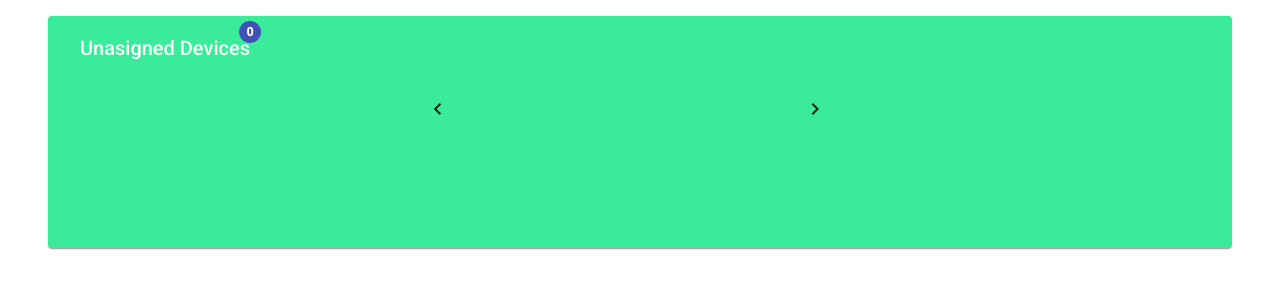
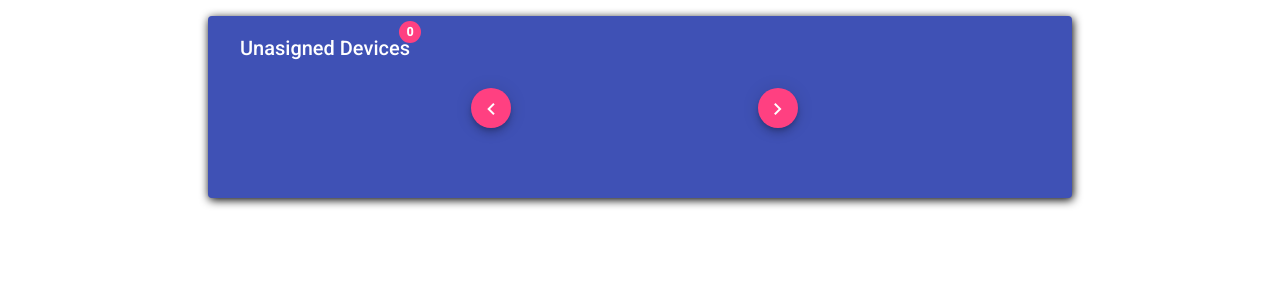
Before and after one commit to al375840/Sistema_domotico, an Angular app in the folder Cliente/: page / in a window 1280 px wide. Shown: the top 300 px of the page. Built offline with nearby package versions, Linux system fonts and the light colour scheme; what cdk-drag-scroll would draw is missing.

Commit message:
mejorando vista unasigned

```diff
--- a/Cliente/src/app/devices/unasign-list/unasign-list.component.css
+++ b/Cliente/src/app/devices/unasign-list/unasign-list.component.css
@@ -1,14 +1,26 @@
 
 .mycard{
-  width: 90%;
-  height: 25%;
+  width: 65%;
+  height: 150px;
   margin-top: 1rem;
-  background-color:#3aec99;
+  background-color:#3F51B5;
   justify-content: center;
   align-items: center;
   margin-left: auto;
   margin-right: auto;
-  border: 2cm;
+  /*border: 5px solid #4885ed;
+  box-shadow: 1px 2px 10px 0 #4885ed;*/
+  box-shadow: 1px 2px 10px 0 black;
+}
+
+.device {
+  margin-top: 10px;
+  transform: scale(2);
+}
+
+.label {
+  margin-top: 10px;
+  font-size: 16pt;
 }
 
 .tittle{
@@ -35,13 +47,13 @@
     max-width: 95%;
     margin: 0px 15%;
     scroll-behavior: smooth;
-    background-color:#3aec99;
+    background-color:#3F51B5;
 }
 
 .unasigned-box {
 
-    width: 70px;
-    height: 70px;
+    width: 80px;
+    height: 80px;
     border-right: none;
     border: solid 1px #ccc;
     border-radius: 5px;
@@ -53,7 +65,7 @@
     margin: 5px 0px;
     text-align: center;
     display: inline-block;
-    margin: 0px 0px 0px 5px;
+    margin: 0px 0px 0px 10px;
     position: relative;
     justify-content: top;
     align-items: top;
--- a/Cliente/src/app/devices/unasign-list/unasign-list.component.html
+++ b/Cliente/src/app/devices/unasign-list/unasign-list.component.html
@@ -1,18 +1,30 @@
-<mat-card class="mycard">
+<mat-card class="mycard" color="primary">
   <mat-card-title>
-<h2 class="tittle" matBadge={{devices.length}} matBadgePosition="after above" matBadgeColor="primary">Unasigned Devices</h2>
+<h2 class="tittle" matBadge={{devices.length}} matBadgePosition="after above" matBadgeColor="accent">Unasigned Devices</h2>
 </mat-card-title>
 <div cdkDropListGroup>
   <div overflow="scroll" class="unasigned-container" >
-    <button (click)="scrollLeft()" mat-icon-button><mat-icon>keyboard_arrow_left</mat-icon></button>
+    <button (click)="scrollLeft()" mat-mini-fab color="accent"><mat-icon>keyboard_arrow_left</mat-icon></button>
     <div #containerunasigned cdkDropList cdkDropListOrientation="horizontal" class="unasigned-list" (cdkDropListDropped)="drop($event)">
       <div class="unasigned-box" *ngFor="let device of devices" cdkDrag vsDragScroll [vsDragScrollContainer]="containerunasigned">
-        <button mat-icon-button color="primary"><mat-icon>warning</mat-icon></button>
-        <br>
+      <div *ngIf="device.type == 'movimiento'">
+        <button mat-icon-button color="primary"><mat-icon class="device">directions_walks</mat-icon></button>
+        <p></p>
         <label>{{device.id}} </label>
       </div>
+      <div *ngIf="device.type == 'apertura'">
+        <button mat-icon-button color="primary"><mat-icon class="device">sensor_door</mat-icon></button>
+        <p></p>
+        <label>{{device.id}} </label>
+      </div>
+      <div *ngIf="device.type == 'alarma'">
+        <button mat-icon-button color="primary"><mat-icon class="device">notification_important</mat-icon></button>
+        <p></p>
+        <label>{{device.id}} </label>
+      </div>
+      </div>
     </div>
-    <button (click)="scrollRight()" mat-icon-button><mat-icon>keyboard_arrow_right</mat-icon></button>
+    <button (click)="scrollRight()" mat-mini-fab color="accent"><mat-icon>keyboard_arrow_right</mat-icon></button>
   </div>
 </div>
 </mat-card>
```
